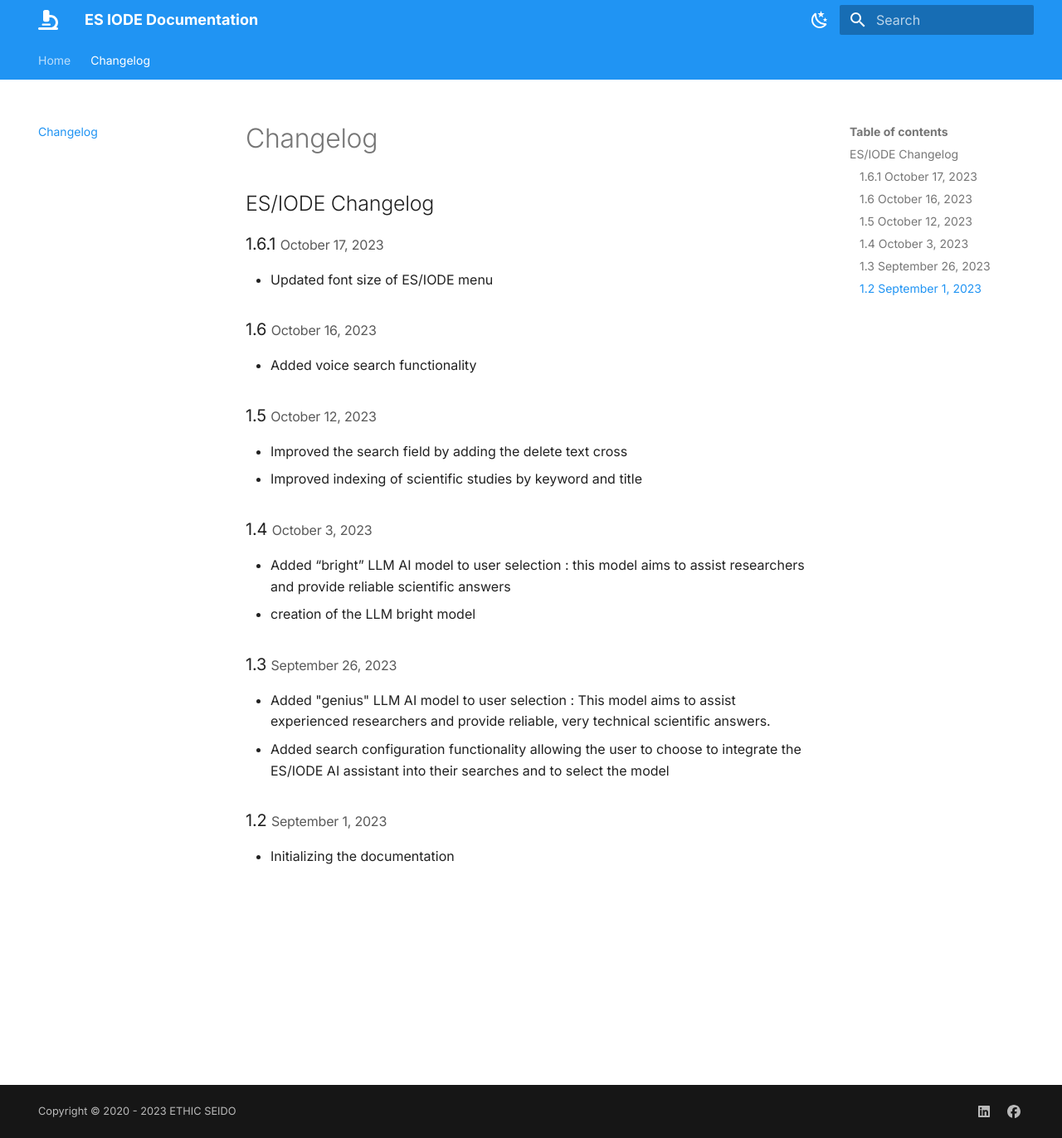
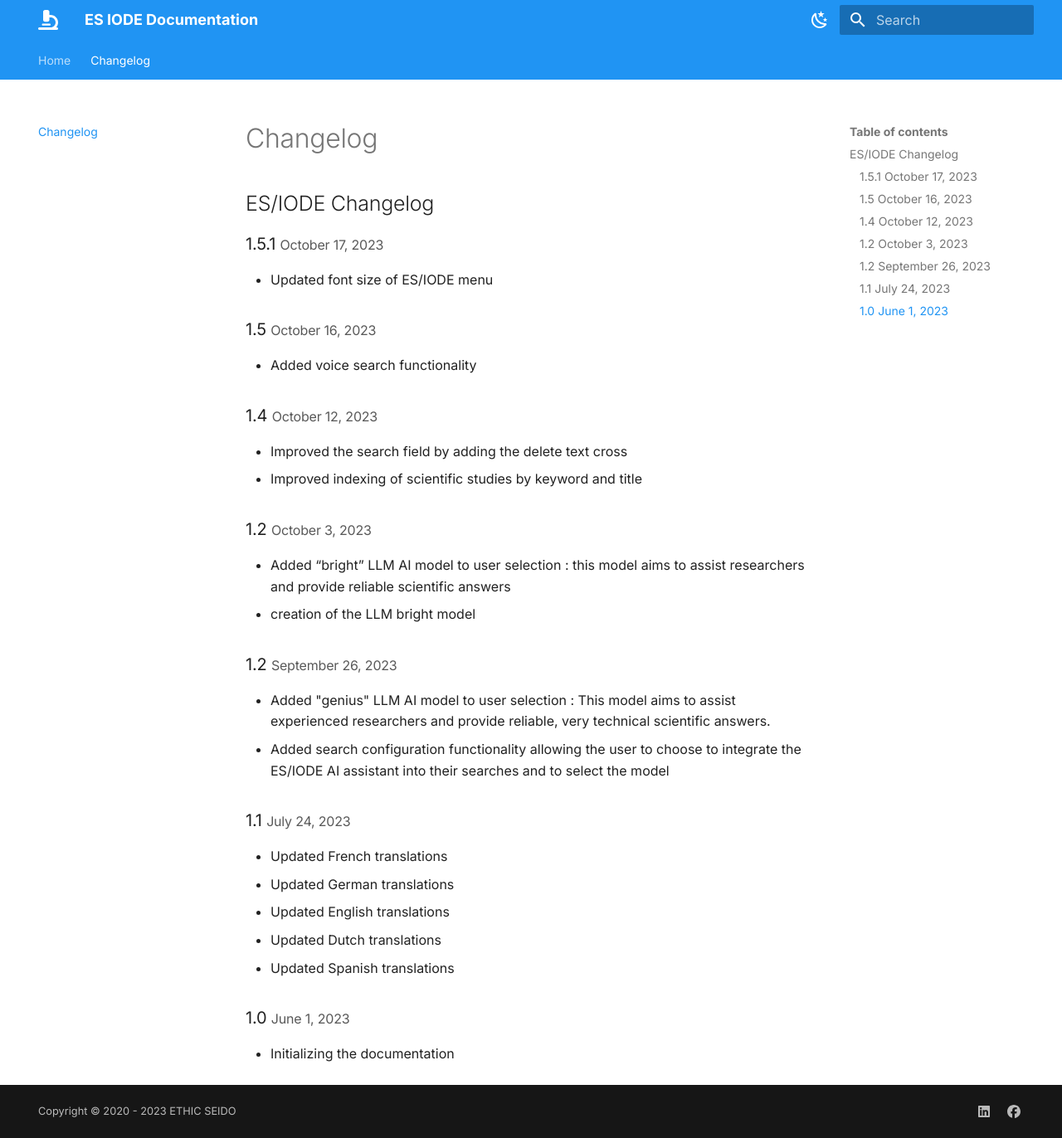
Before and after one commit to ethic-seido/iode_documentation, an MkDocs documentation site: the page built from docs/changelog.md, in a window 1280 px wide and 1372 px high. Shown: the whole window at 83% size. Built offline with MkDocs 1.6.1 and Material for MkDocs 9.7.7, drawn with Linux system fonts in a browser that asks for light colours.

Commit message:
Update changelog.md

```diff
--- a/docs/changelog.md
+++ b/docs/changelog.md
@@ -2,28 +2,35 @@
 
 ## ES/IODE Changelog
 
-### 1.6.1 <small>October 17, 2023</small>
+### 1.5.1 <small>October 17, 2023</small>
 
 - Updated font size of ES/IODE menu
 
-### 1.6 <small>October 16, 2023</small>
+### 1.5 <small>October 16, 2023</small>
 
 - Added voice search functionality
 
-### 1.5 <small>October 12, 2023</small>
+### 1.4 <small>October 12, 2023</small>
 
 - Improved the search field by adding the delete text cross
 - Improved indexing of scientific studies by keyword and title
 
-### 1.4 <small>October 3, 2023</small>
+### 1.2 <small>October 3, 2023</small>
 
 - Added “bright” LLM AI model to user selection : this model aims to assist researchers and provide reliable scientific answers
 - creation of the LLM bright model
 
-### 1.3 <small>September 26, 2023</small>
+### 1.2 <small>September 26, 2023</small>
 
 - Added "genius" LLM AI model to user selection : This model aims to assist experienced researchers and provide reliable, very technical scientific answers.
 - Added search configuration functionality allowing the user to choose to integrate the ES/IODE AI assistant into their searches and to select the model
 
-### 1.2 <small>September 1, 2023</small>
+### 1.1 <small>July 24, 2023</small>
+- Updated French translations
+- Updated German translations
+- Updated English translations
+- Updated Dutch translations
+- Updated Spanish translations
+
+### 1.0 <small>June 1, 2023</small>
 - Initializing the documentation
```
